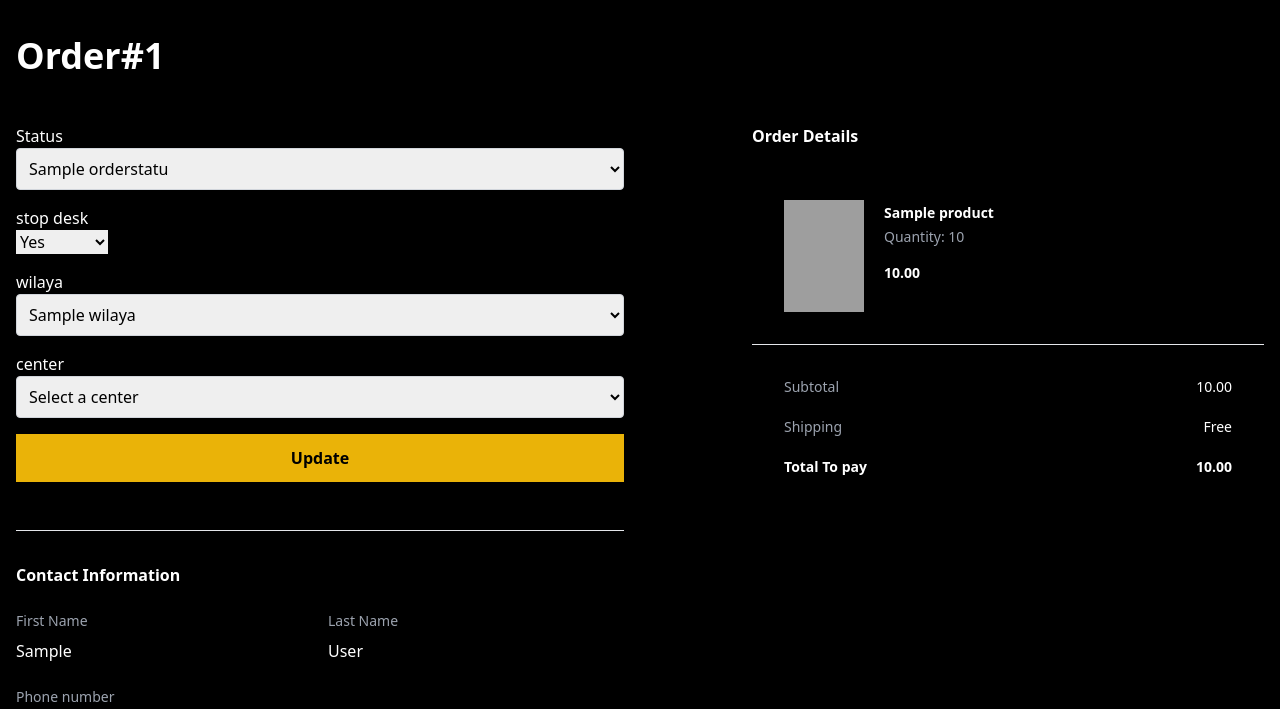
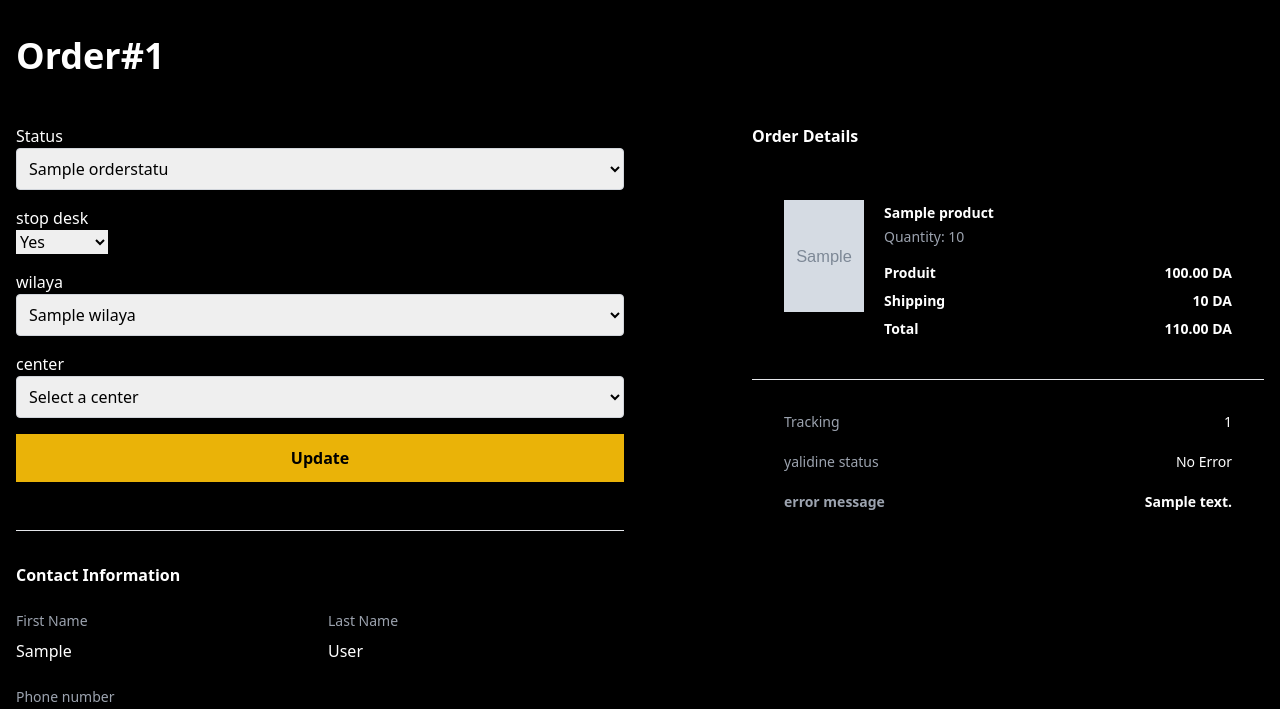
Before and after one commit to chaabinassim/ecommerce, a Django app: page /staff/update/1/ in a window 1280 px wide. Shown: the part 160-869 px from the top of the page. Run offline with Django 4.2, Linux system fonts and the light colour scheme; a user stored in the database is signed in; data comes from the database, SQL or seed files in the repository; tables that the repository leaves empty hold one stand-in row (values such as "Sample post"); grey boxes marked "Sample" are stand-in pictures; some libraries are stand-ins or nearby versions; some web fonts are replaced; grey boxes are pictures that could not be loaded.

Commit message:
pre production

```diff
--- a/orders/models.py
+++ b/orders/models.py
@@ -298,8 +298,7 @@ class Order(models.Model):
         return False
 
     @property
-    def order_total(self):
-        product_price = self.product.discounted_price
+    def state_fee(self):
         state = self.state
         state_fee = None
 
@@ -310,7 +309,18 @@ class Order(models.Model):
             else:
                 state_fee = fee.home_fee
 
-        total_amount = (product_price * Decimal(self.quantity)) + (state_fee if state_fee is not None else Decimal('0'))
+        return state_fee if state_fee is not None else Decimal('0')
+
+    @property
+    def product_total(self):
+        product_price = self.product.discounted_price
+        total_amount = product_price * Decimal(self.quantity)
+        return total_amount
+
+    @property
+    def order_total(self):
+        product_price = self.product.discounted_price
+        total_amount = (product_price * Decimal(self.quantity)) + self.state_fee
         return total_amount
 
 
--- a/performance/templates/stats.html
+++ b/performance/templates/stats.html
@@ -47,7 +47,7 @@
         </div>
         <div class="w-full lg:w-8/12 xl:9/12 px-4">
 
-            <div class="grid grid-cols-3 gap-4 mt-8">
+            <div class="grid grid-cols-1 sm:grid-cols-2 md:grid-cols-3 gap-4 mt-8">
               <div class="bg-white rounded shadow-sm p-4">
                 <h3 class="text-lg font-semibold">Total Orders</h3>
                 <p class="text-3xl font-bold">{{ stats.total_orders }}</p>
@@ -64,7 +64,7 @@
               </div>
             </div>
 
-            <div class="grid grid-cols-3 gap-4 mt-8">
+            <div class="grid grid-cols-1 sm:grid-cols-2 md:grid-cols-3 gap-4 mt-8">
               <div class="bg-white rounded shadow-sm p-4">
                 <h3 class="text-lg font-semibold">Total Orders Percentage</h3>
                 <p class="text-3xl font-bold">{{ stats.total_orders_percentage|floatformat:2 }}%</p>
@@ -82,6 +82,7 @@
             </div>
 
           </div>
+
       </div>
     </div>
   </section>
--- a/staff/templates/staff-order-detail.html
+++ /dev/null
@@ -1,4 +0,0 @@
-{% extends 'base/base.html' %}
-{% load static %}
-{% block content %}
-{% endblock  %}
--- a/staff/templates/staff-order-update.html
+++ b/staff/templates/staff-order-update.html
@@ -1,5 +1,10 @@
 {% extends 'base/base.html' %}
 {% load static %}
+
+{% block title %}
+<title>order update</title>
+{% endblock  %}
+
 {% block content %}
 
 <section class="py-12 md:py-24 lg:pb-32 bg-black">
@@ -34,7 +39,7 @@
 
 
                     <div class="mb-4">
-                      <label for="id_status" class="block font-medium text-white">stop desk</label>
+                      <label for="id_is_stopdesk" class="block font-medium text-white">stop desk</label>
                       {{ form.is_stopdesk }}
                       {% if form.is_stopdesk.errors %}
                           <div class="mt-1 text-red-500">
@@ -44,7 +49,7 @@
                     </div>
 
                     <div class="mb-4">
-                      <label for="id_status" class="block font-medium text-white">wilaya</label>
+                      <label for="id_state" class="block font-medium text-white">wilaya</label>
                       {{ form.state }}
                       {% if form.state.errors %}
                           <div class="mt-1 text-red-500">
@@ -54,7 +59,7 @@
                     </div>
 
                     <div class="mb-4">
-                      <label for="id_status" class="block font-medium text-white">center</label>
+                      <label for="id_center" class="block font-medium text-white">center</label>
                       {{ form.center }}
                       {% if form.center.errors %}
                           <div class="mt-1 text-red-500">
@@ -105,7 +110,7 @@
             <h6 class="font-bold text-white mb-5">Order Details</h6>
             <div class="bg-blueGray-900">
               <div class="flex items-start p-8 border-b border-blueGray-800">
-                <img class="block h-28 w-20" src="{% static 'assets/images/checkout/item-checkout1.png' %}" alt="">
+                <img class="block h-28 w-20" src="{% if order.product.image %} {{order.product.image.url}} {% else %} https://placehold.co/400x600 {% endif %}" alt="">
                 <div class="w-full pl-5">
                   <div class="flex mb-4 items-start justify-between">
                     <div class="mr-10">
@@ -113,24 +118,33 @@
                       <span class="block text-sm font-medium text-gray-400">Quantity: {{order.quantity}}</span>
                     </div>
                   </div>
-                  <div class="flex items-end justify-between">
-                    <span class="text-sm font-bold text-white">{{order.product.price}}</span>
+                  <div class="flex items-end justify-between mb-2">
+                    <span class="text-sm font-bold text-white">Produit</span>
+                    <span class="text-sm font-bold text-white">{{order.product_total}} DA</span>
+                  </div>
+                  <div class="flex items-end justify-between mb-2">
+                    <span class="text-sm font-bold text-white">Shipping </span>
+                    <span class="text-sm font-bold text-white">{{order.state_fee}} DA</span>
+                  </div>
+                  <div class="flex items-end justify-between mb-2">
+                    <span class="text-sm font-bold text-white">Total </span>
+                    <span class="text-sm font-bold text-white">{{order.order_total}} DA</span>
                   </div>
                 </div>
               </div>
               <div class="p-8">
                 <div class="flex mb-5 items-center justify-between">
-                  <span class="text-sm font-medium text-gray-400">Subtotal</span>
-                  <span class="text-sm font-medium text-white">{{order.total_price}}</span>
+                  <span class="text-sm font-medium text-gray-400">Tracking</span>
+                  <span class="text-sm font-medium text-white">{{order.tracking_id}}</span>
                 </div>
                 <div class="flex mb-5 items-center justify-between">
-                  <span class="text-sm font-medium text-gray-400">Shipping</span>
-                  <span class="text-sm font-medium text-white"> Free</span>
+                  <span class="text-sm font-medium text-gray-400">yalidine status</span>
+                  <span class="text-sm font-medium text-white">{{order.error}}</span>
                 </div>
 
                 <div class="flex mb-8 items-center justify-between">
-                  <span class="text-sm font-bold text-white">Total To pay</span>
-                  <span class="text-sm font-bold text-white">{{order.total_price}}</span>
+                  <span class="text-sm font-bold text-gray-400">error message</span>
+                  <span class="text-sm font-bold text-white">{{order.error_message}}</span>
                 </div>
               </div>
             </div>
@@ -143,7 +157,7 @@
 {% endblock  %}
 
 {% block scripts  %}
-
+<script src="order_update.js"></script>
 <script>
   document.addEventListener('DOMContentLoaded', function () {
     const stateCenterData = {
@@ -156,6 +170,8 @@
       {% endfor %}
     };
 
+    const stateLabel = document.querySelector('label[for="id_state"]');
+    const centerLabel = document.querySelector('label[for="id_center"]');
     const stateSelect = document.querySelector('#id_state');
     const centerSelect = document.querySelector('#id_center');
     const stopDeskSelect = document.querySelector('#id_is_stopdesk');
@@ -187,11 +203,15 @@
       if (selectedValue === 'true') {
         stateSelect.style.display = 'block';
         centerSelect.style.display = 'block';
+        stateLabel.style.display = 'block'; // Show state label
+        centerLabel.style.display = 'block'; // Show center label
         // Populate center options immediately if state is already selected
         populateCenterOptions(stateSelect.value);
       } else {
         stateSelect.style.display = 'none';
         centerSelect.style.display = 'none';
+        stateLabel.style.display = 'none'; // Hide state label
+        centerLabel.style.display = 'none'; // Hide center label
         clearCenterOptions();
       }
     });
@@ -199,6 +219,8 @@
     // Hide state and center inputs by default
     stateSelect.style.display = 'none';
     centerSelect.style.display = 'none';
+    stateLabel.style.display = 'none'; // Hide state label
+    centerLabel.style.display = 'none'; // Hide center label
 
     // Trigger the change event on initial page load for stop desk
     stopDeskSelect.dispatchEvent(new Event('change'));
```
Also changed, not shown: requirements.txt (added, +57 -0 lines), staff/templates/layout.html (deleted, +0 -34 lines). Lines whose indentation alone changed are shown as unchanged.
